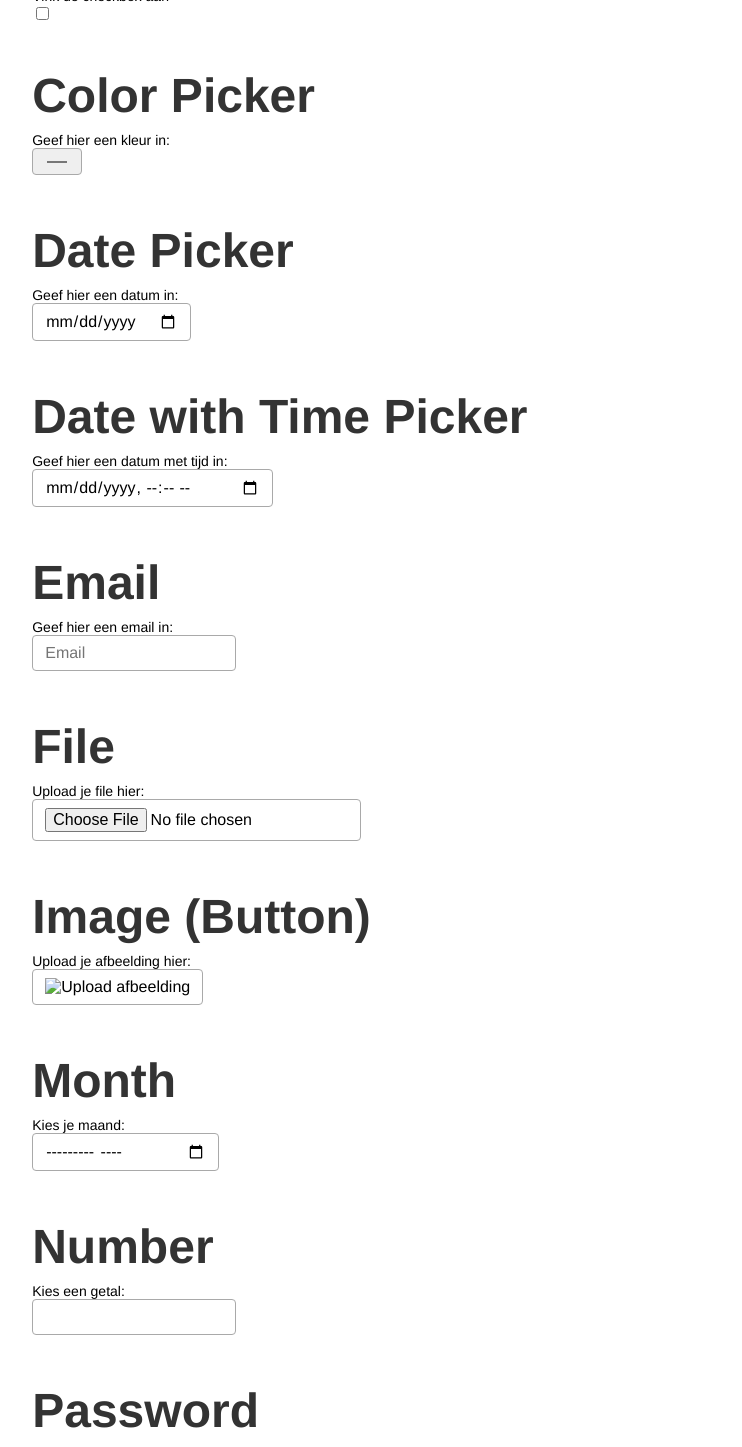
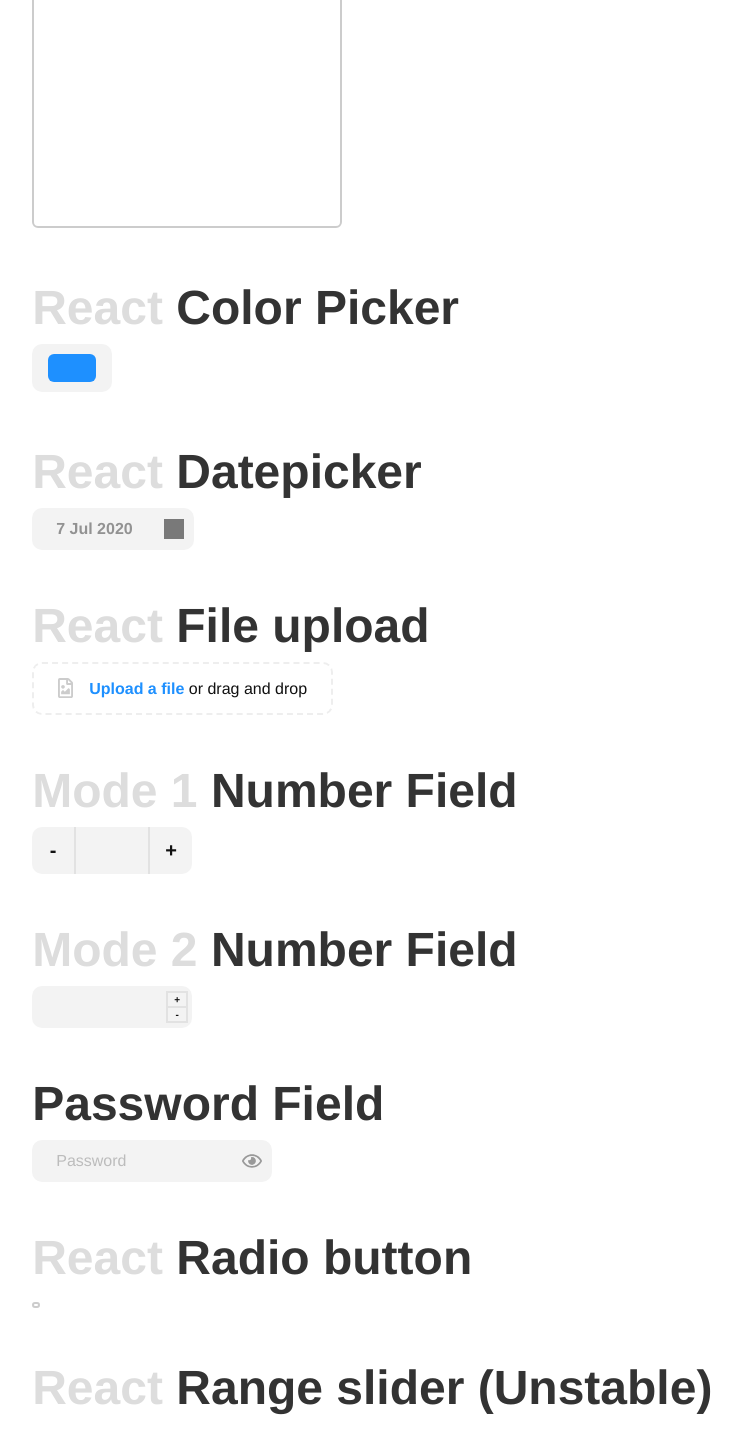
Before and after one commit to webx-components/webx-react, a React (Create React App) app: page / in a window 1280 px wide. Shown: the part 440-1887 px from the top of the page, without its empty margins (39-781 px from the left). Built offline with nearby package versions, Linux system fonts and the light colour scheme; grey boxes are pictures that could not be loaded.

Commit message:
Removed old default theme, and cleaned up.

```diff
--- a/src/App.tsx
+++ b/src/App.tsx
@@ -3,14 +3,12 @@
 
 // Example code imports
 import BubbleTheme from "./examples/BubbleTheme";
-import DefaultTheme from "./examples/DefaultTheme";
 
 
 function App() {
   return <Router>
     {/* Example routes */}
-    <Route path="/" exact component={DefaultTheme}/>
-    <Route path="/bubble" exact component={BubbleTheme}/>
+    <Route path="/" exact component={BubbleTheme}/>
   </Router>;
 }
 
--- a/src/components/Button/Button.ui.tsx
+++ b/src/components/Button/Button.ui.tsx
@@ -3,7 +3,7 @@
 
 
 /**
- * component Props
+ * ButtonUi Props
  * @author Ingo Andelhofs
  */
 export interface IProps extends React.ButtonHTMLAttributes<HTMLButtonElement> {
--- a/src/components/input/input.component.tsx
+++ /dev/null
@@ -1,53 +0,0 @@
-import React, {FunctionComponent, useState} from 'react';
-import defaultTheme from "./input.module.scss";
-
-
-
-/**
- * Input Props
- * @author Ingo Andelhofs
- */
-type InputProps = {
-  name?: string,
-  label?: string,
-  type?: string,
-  placeholder?: string,
-  defaultValue?: string,
-
-  theme?: any,
-  className?: string | string[],
-}
-
-
-/**
- * Input component
- * @author Ingo Andelhofs
- * @param props The props for the Input component
- */
-export const Input: FunctionComponent<InputProps> = (props: InputProps) => {
-  // State hooks
-  const [hasError] = useState(false);
-  const [errorMessage] = useState("");
-
-
-  // Props
-  const theme = props.theme ?? defaultTheme;
-
-
-  // Render
-  return <div className={theme.InputContainer}>
-    <label
-      children={props.label} />
-
-    <input
-      name={props.name}
-      type={props.type}
-      placeholder={props.placeholder}
-      defaultValue={props.defaultValue}
-      onChange={() => { /* Check for errors... */ }} />
-
-    <label
-      className={theme.Error}
-      children={hasError ? errorMessage : null} />
-  </div>;
-}
--- a/src/components/input/input.module.scss
+++ /dev/null
@@ -1,33 +0,0 @@
-// Input Container
-.InputContainer {
-  input {
-    display: block;
-    font-size: 16px;
-
-    padding: 8px 12px;
-    border-radius: 4px;
-
-    border: 1px solid darkgray;
-    outline: none;
-
-    &:focus {
-      border: 1px solid #3e3e3e;
-    }
-  }
-
-  label {
-    display: block;
-    font-size: 14px;
-
-    &.Error {
-      color: orangered;
-    }
-  }
-}
-
-
-// Hidden
-.Hidden {
-  display: none;
-  visibility: hidden;
-}
--- a/src/examples/BubbleTheme.tsx
+++ b/src/examples/BubbleTheme.tsx
@@ -30,7 +30,7 @@
     return <section>
       <DefaultStyle/>
 
-      <h1><span>Webx React Forms</span> Bubble Theme</h1>
+      <h1><span>Webx React</span> Bubble Theme</h1>
 
       {/* TODO: */}
       {/* Color Picker */}
--- a/src/examples/DefaultTheme.tsx
+++ /dev/null
@@ -1,144 +0,0 @@
-import React, {Component, ReactNode} from 'react';
-import {Input} from "../components/input/input.component";
-
-
-/**
- * class DefaultTheme
- * @author Ingo Andelhofs
- */
-export default class DefaultTheme extends Component {
-  public render(): ReactNode {
-    return <section>
-      <h1><span>Webx React Forms</span> Default Theme</h1>
-
-      <h2>Button</h2>
-      <Input
-        type={"button"}
-        defaultValue={"Hello"} />
-
-      <h2>Checkbox</h2>
-      <Input
-        type={"checkbox"}
-        label={"Vink de checkbox aan"} />
-
-      <h2>Color Picker</h2>
-      <Input
-        type={"color"}
-        label={"Geef hier een kleur in: "} />
-
-      <h2>Date Picker</h2>
-      <Input
-        type={"date"}
-        label={"Geef hier een datum in: "} />
-
-      <h2>Date with Time Picker</h2>
-      <Input
-        type={"datetime-local"}
-        label={"Geef hier een datum met tijd in: "} />
-
-      <h2>Email</h2>
-      <Input
-        type={"email"}
-        label={"Geef hier een email in: "}
-        placeholder={"Email"} />
-
-      <h2>File</h2>
-      <Input
-        type={"file"}
-        label={"Upload je file hier:"}
-        placeholder={"Upload file"} />
-
-      <h2>Image (Button)</h2>
-      <Input
-        type={"image"}
-        label={"Upload je afbeelding hier:"}
-        defaultValue={"Upload afbeelding"} />
-
-      <h2>Month</h2>
-      <Input
-        type={"month"}
-        label={"Kies je maand: "} />
-
-      <h2>Number</h2>
-      <Input
-        type={"number"}
-        label={"Kies een getal: "} />
-
-      <h2>Password</h2>
-      <Input
-        type={"password"}
-        label={"Vul een wachtwoord in: "} />
-
-      <h2>Radio button</h2>
-      <Input
-        type={"radio"}
-        label={"Kies een radio Button: "} />
-
-      <h2>Range slider</h2>
-      <Input
-        type={"range"}
-        label={"Selecteer een range: "} />
-
-      <h2>Reset button</h2>
-      <Input
-        type={"reset"} />
-
-      <h2>Search button</h2>
-      <Input
-        type={"search"}
-        label={"Zoek naar een bepaalde waarde: "}/>
-
-      <h2>Submit button</h2>
-      <Input
-        type={"submit"} />
-
-      <h2>Telephone number</h2>
-      <Input
-        type={"tel"}
-        label={"Geef een telefoon nummer in: "} />
-
-      <h2>Text</h2>
-      <Input
-        type={"text"}
-        label={"Geef hier je naam in:"}
-        placeholder={"Naam"} />
-
-      <h2>Time</h2>
-      <Input
-        type={"time"}
-        label={"Geef hier de tijd in:"} />
-
-      <h2>Url</h2>
-      <Input
-        type={"url"}
-        label={"Geef hier een url in:"} />
-
-      <h2>Week</h2>
-      <Input
-        type={"week"}
-        label={"Geef hier een week in:"} />
-
-
-      <h2>Select</h2>
-      {/* OptGroup */}
-      <select>
-        <option value="be">Belgie</option>
-        <option value="nl">Nederland</option>
-      </select>
-
-      <h2>Select with input</h2>
-      <input type="text" name="city" list="cityname" />
-      <datalist id="cityname">
-        <option value="Boston" />
-        <option value="Cambridge" />
-      </datalist>
-
-
-      <h2>Textarea</h2>
-      <textarea cols={30} rows={10} />
-
-
-      <div style={{height: "20vh"}}/>
-    </section>;
-  }
-}
```
